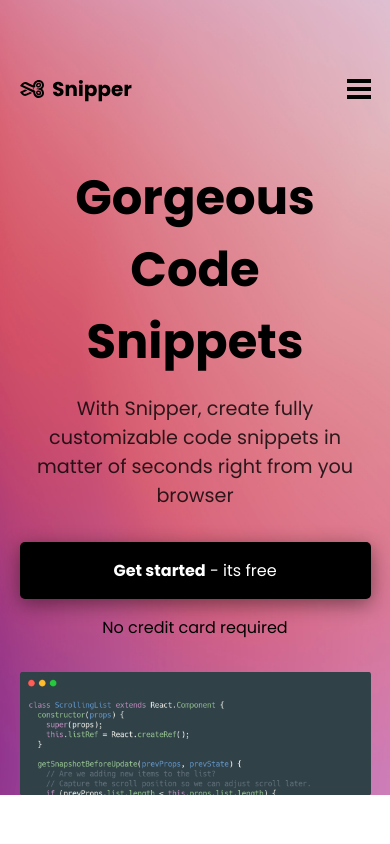
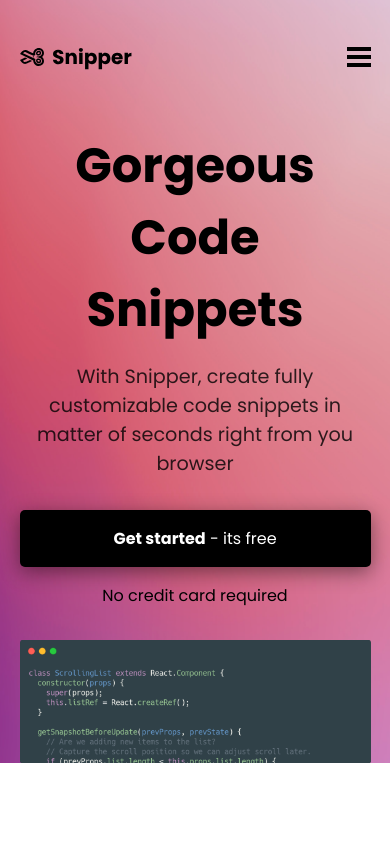
Before and after one commit to NattaNC/landing-page, a plain HTML site: page landing-page-snippet/index.html in a window 390 px wide. Shown: the top 844 px of the page. Drawn offline with Linux system fonts and the light colour scheme.

Commit message:
Update style.css

```diff
--- a/landing-page-snippet/style.css
+++ b/landing-page-snippet/style.css
@@ -12,6 +12,7 @@
 html, body {
     width: 100%;
     height: 100vh;
+    box-sizing: border-box;
 }
 
 section {
@@ -231,4 +232,7 @@ footer {
         width: 90%;
     }
 
+    div.nav {
+        padding: 0;
+    }
 }
```
